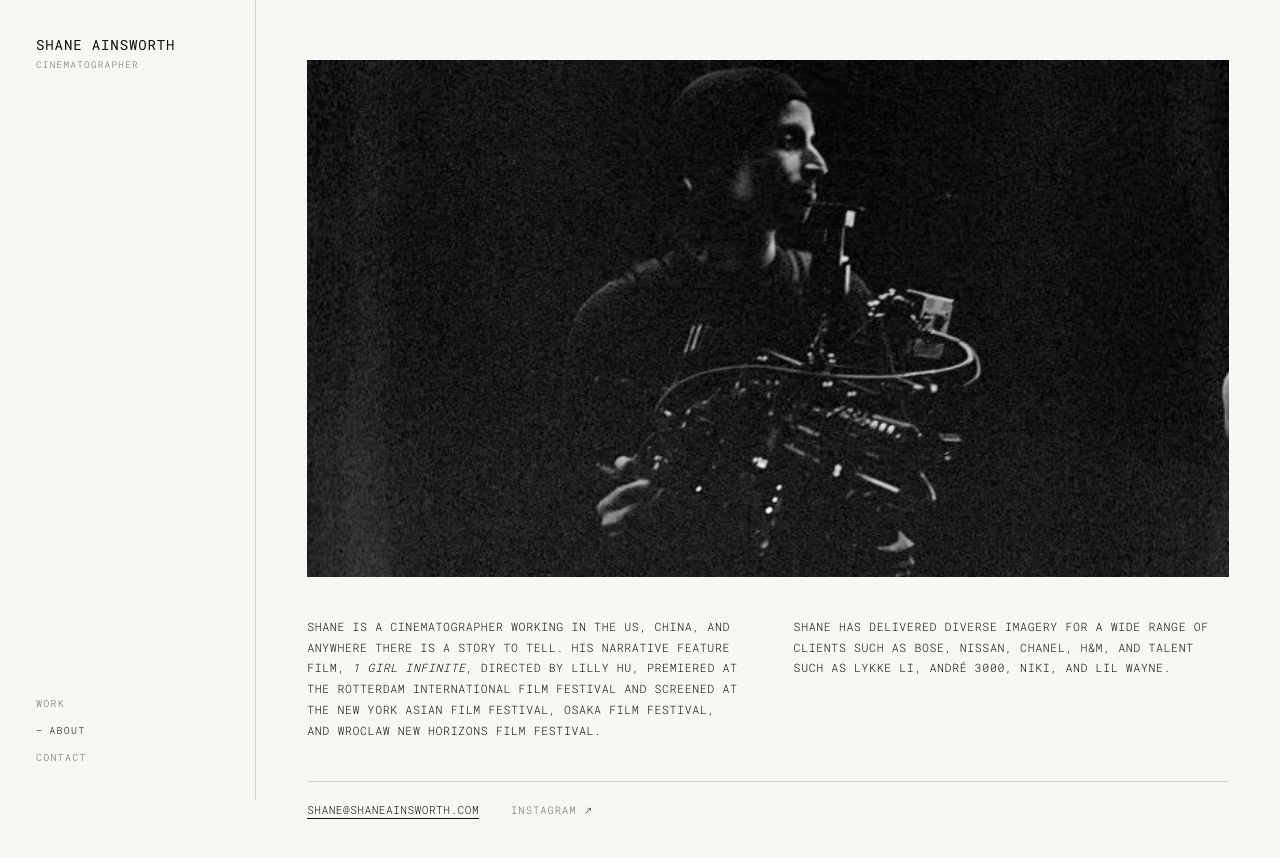
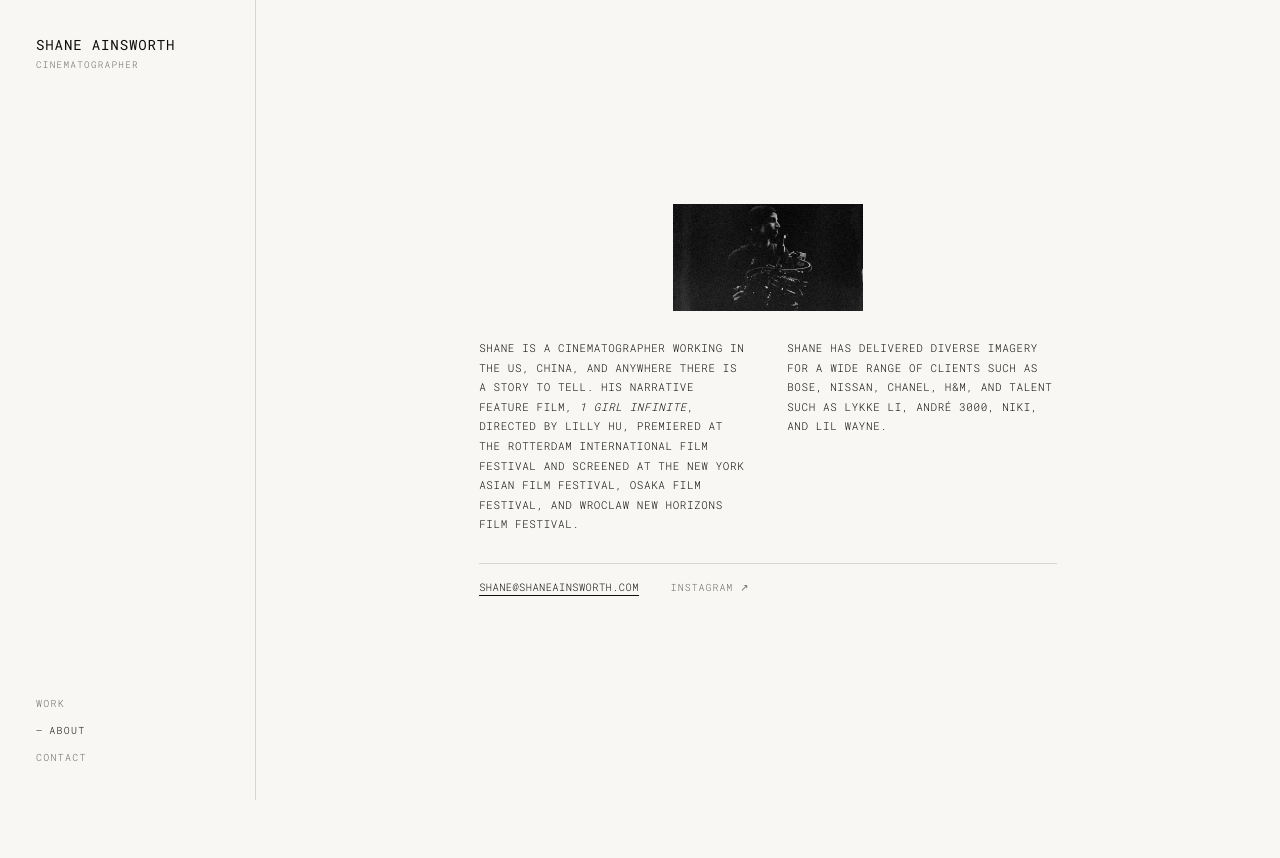
Before and after one commit to g4dd4f1/shaneainsworth, a Next.js app: page /about in a window 1280 px wide. Shown: the top 858 px of the page. After the commit the page ends 800 px from the top, so only its background shows below. Built offline with nearby package versions, Linux system fonts and the light colour scheme.

Commit message:
Scale down about page portrait

```diff
--- a/app/about/about.module.css
+++ b/app/about/about.module.css
@@ -9,23 +9,26 @@
   min-height: 100vh;
   display: flex;
   align-items: center;
+  justify-content: center;
 }
 
 .inner {
   width: 100%;
-  padding: 60px clamp(24px, 4vw, 64px);
+  max-width: 680px;
+  padding: 40px clamp(24px, 4vw, 64px);
   display: flex;
   flex-direction: column;
-  gap: 40px;
+  gap: 28px;
 }
 
-/* ── Portrait — full width, landscape ── */
+/* ── Portrait — ~1/3 width, centered ── */
 .portrait {
   position: relative;
-  width: 100%;
+  width: 33%;
   aspect-ratio: 656 / 368;
   overflow: hidden;
   background: #e0ddd6;
+  margin: 0 auto;
 }
 
 .portraitImg {
@@ -36,8 +39,8 @@
 .bio {
   display: grid;
   grid-template-columns: 1fr 1fr;
-  gap: clamp(24px, 4vw, 56px);
-  font-size: clamp(0.72rem, 0.9vw, 0.82rem);
+  gap: clamp(20px, 3vw, 40px);
+  font-size: clamp(0.68rem, 0.82vw, 0.78rem);
   line-height: 1.8;
   color: var(--black);
 }
@@ -56,11 +59,11 @@
   gap: 32px;
   align-items: baseline;
   border-top: 1px solid var(--rule);
-  padding-top: 20px;
+  padding-top: 16px;
 }
 
 .emailLink {
-  font-size: clamp(0.7rem, 0.85vw, 0.8rem);
+  font-size: clamp(0.65rem, 0.8vw, 0.75rem);
   letter-spacing: 0.04em;
   border-bottom: 1px solid var(--black);
   padding-bottom: 1px;
@@ -72,7 +75,7 @@
 }
 
 .instagramLink {
-  font-size: clamp(0.65rem, 0.78vw, 0.72rem);
+  font-size: clamp(0.62rem, 0.75vw, 0.7rem);
   letter-spacing: 0.1em;
   color: var(--mid);
   transition: color 0.2s;
@@ -87,6 +90,11 @@
     margin-left: 0;
     width: 100%;
     padding-top: 72px;
+    align-items: flex-start;
+  }
+
+  .portrait {
+    width: 50%;
   }
 
   .bio {
```
